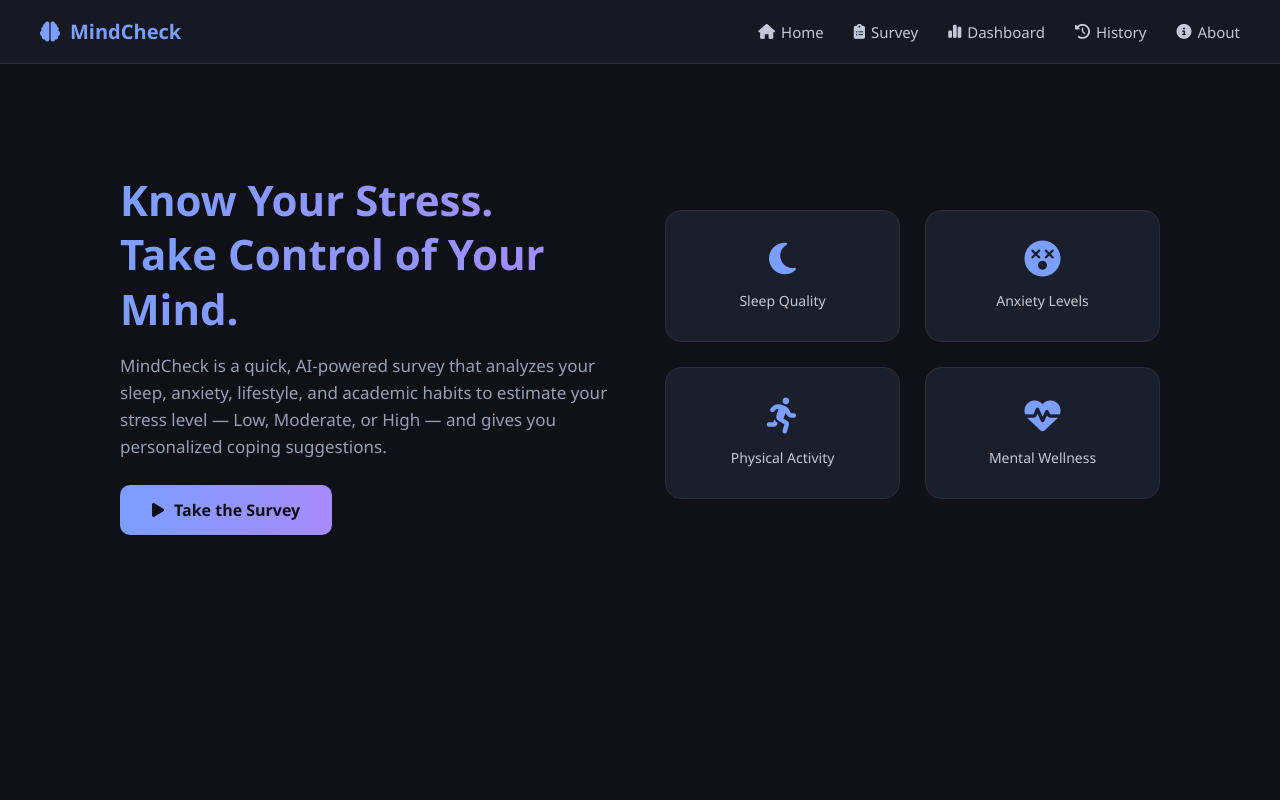
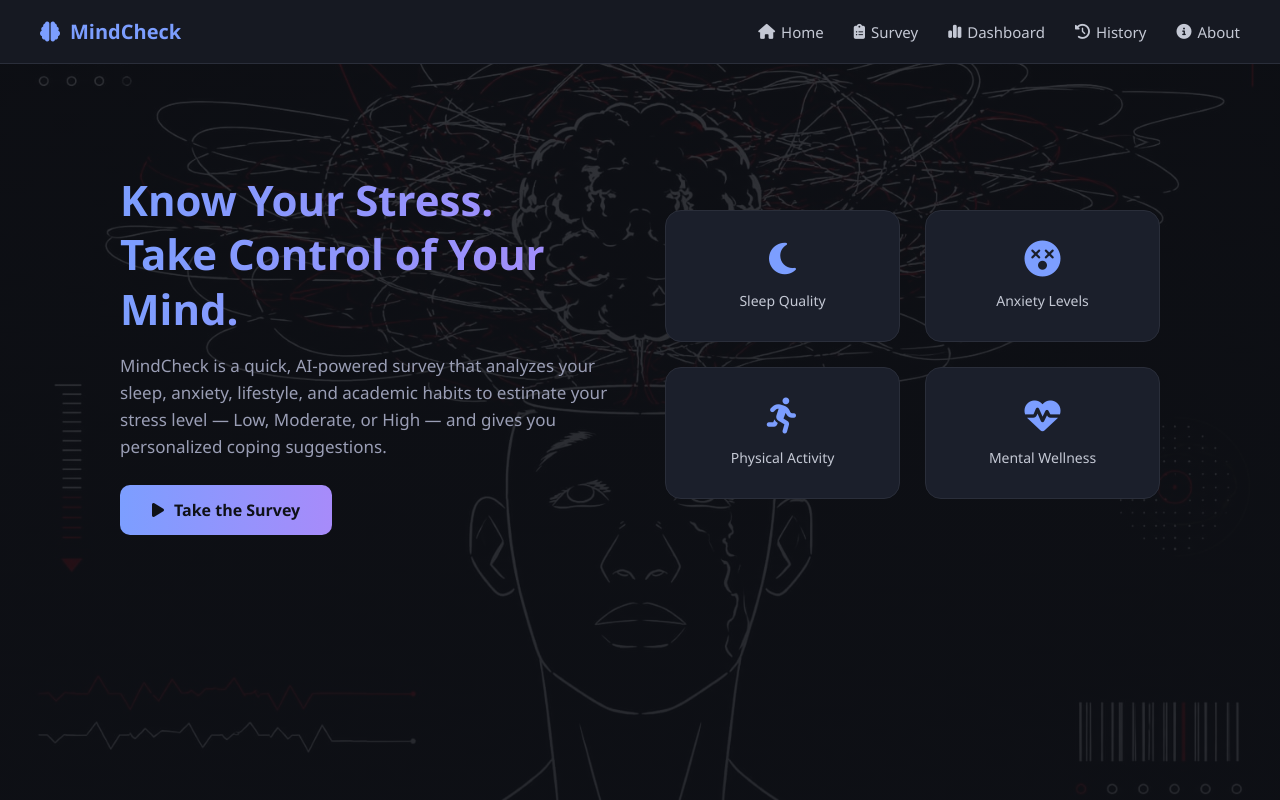
Before and after one commit to harishragaven-tech/Student-Mental-Stress-Classifier, a Flask app: page / in a window 1280 px wide. Run offline with Flask 3, Linux system fonts and the light colour scheme; parts of the project's set-up code (start-up, migrations or seed data) failed here and were passed over.

Commit message:
Update style.css

```diff
--- a/StudentMentalStressClassifier/static/style.css
+++ b/StudentMentalStressClassifier/static/style.css
@@ -6,7 +6,10 @@
 }
 
 body {
-    background: #0f1117;
+    background:
+        linear-gradient(rgba(15,17,23,0.85), rgba(15,17,23,0.9)),
+        url('/static/images/background.jpeg') no-repeat center center fixed;
+    background-size: cover;
     color: #e6e6f0;
     min-height: 100vh;
 }
@@ -187,7 +190,10 @@ label {
     color: #c4c8d4;
 }
 
-select, input[type="number"] {
+select,
+input[type="number"],
+input[type="text"],
+input[type="email"] {
     width: 100%;
     padding: 12px 14px;
     border: 1px solid #2a2e3a;
```
